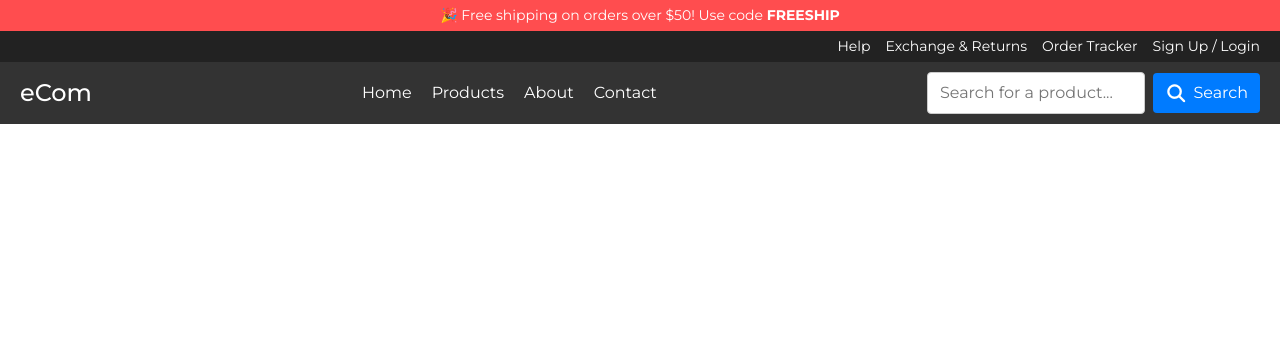
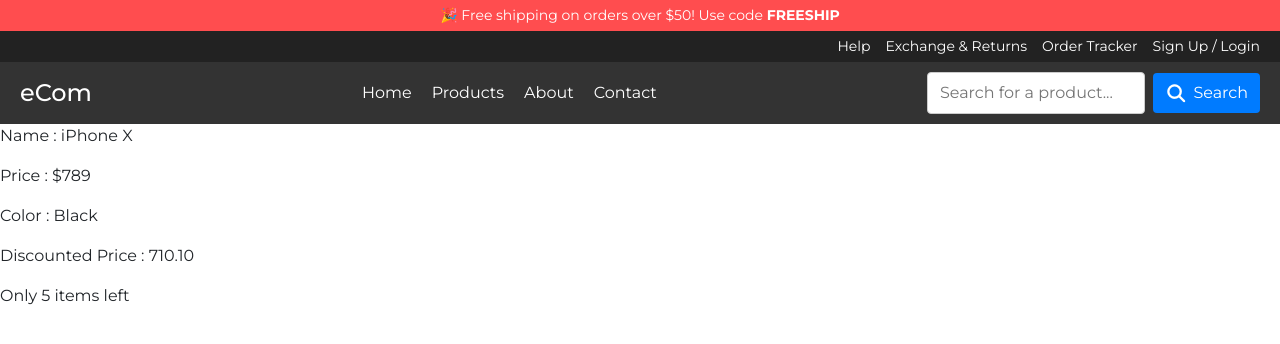
Before and after one commit to Rgaibi/angularBasics, an Angular app: page / in a window 1280 px wide. Shown: the top 344 px of the page. Built offline with nearby package versions, Linux system fonts and the light colour scheme.

Commit message:
Data Binding : String interpolation

```diff
--- a/src/app/app.component.html
+++ b/src/app/app.component.html
@@ -1,2 +1,3 @@
 <top-header></top-header>
 <app-header></app-header>
+<product-list></product-list>
--- a/src/app/app.module.ts
+++ b/src/app/app.module.ts
@@ -6,6 +6,7 @@
 import { TopHeaderComponent } from './top-header/top-header.component';
 import { TopMenuComponent } from './header/top-menu/top-menu.component';
 import { MainMenuComponent } from './header/main-menu/main-menu.component';
+import { ProductListComponent } from './product-list/product-list.component';
 
 @NgModule({
   declarations: [
@@ -13,7 +14,8 @@
     HeaderComponent,
     TopHeaderComponent,
     TopMenuComponent,
-    MainMenuComponent
+    MainMenuComponent,
+    ProductListComponent
   ],
   imports: [
     BrowserModule
--- /dev/null
+++ b/src/app/product-list/product-list.component.html
@@ -0,0 +1,5 @@
+<p>Name : {{ product.name }}</p>
+<p>Price : {{ '$' + product.price }}</p>
+<p>Color : {{ product.color }}</p>
+<p>Discounted Price : {{ getDiscountedPrice().toFixed(2) }}</p>
+<p>{{ product.inStock > 0 ? 'Only ' + product.inStock + ' items left' : 'Not in stock' }}</p>
--- /dev/null
+++ b/src/app/product-list/product-list.component.ts
@@ -0,0 +1,21 @@
+import { Component } from '@angular/core';
+
+@Component({
+  selector: 'product-list',
+  templateUrl: './product-list.component.html',
+  styleUrls: ['./product-list.component.css']
+})
+export class ProductListComponent {
+  product = {
+    name : 'iPhone X',
+    price : 789,
+    color : 'Black',
+    discount : 10,
+    inStock : 5
+  }
+  getDiscountedPrice() {
+    return this.product.price - (this.product.price * this.product.discount / 100)
+  }
+
+
+}
```
Also changed, not shown: src/app/product-list/product-list.component.css (added).
